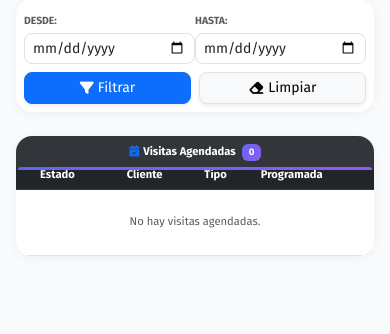
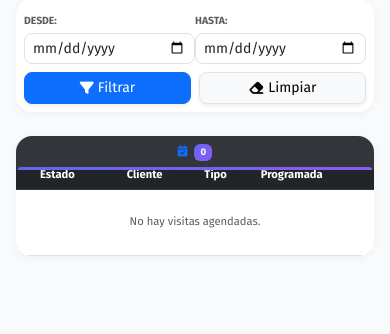
Before and after one commit to KevinAntoniooo/proespia.app, a Flask app: page /gestor_visitas/1 in a window 390 px wide. Shown: the part 124-458 px from the top of the page. Run offline with Flask 3, Linux system fonts and the light colour scheme; a user stored in the database is signed in; data comes from the database, SQL or seed files in the repository; data that the repository does not hold is empty; some libraries are stand-ins or nearby versions.

Commit message:
fix: mobile tabs solo iconos, texto visible desde sm

```diff
--- a/templates/gestor_visitas.html
+++ b/templates/gestor_visitas.html
@@ -149,18 +149,18 @@
             <ul class="nav nav-tabs card-header-tabs nav-justified" id="gvTabs" role="tablist">
                 <li class="nav-item">
                     <button class="nav-link active fw-bold small" id="agendadas-tab" data-bs-toggle="tab" data-bs-target="#tab_agendadas" role="tab">
-                        <i class="fa-solid fa-calendar-check me-1 text-primary"></i>Visitas Agendadas <span class="badge bg-primary ms-1">{{ visitas_agendadas|length }}</span>
+                        <i class="fa-solid fa-calendar-check text-primary"></i><span class="d-none d-sm-inline ms-1">Visitas Agendadas</span> <span class="badge bg-primary ms-1">{{ visitas_agendadas|length }}</span>
                     </button>
                 </li>
                 {% if usuario.rol == 'tecnico' %}
                 <li class="nav-item">
                     <button class="nav-link fw-bold small" id="fallas-pend-tab" data-bs-toggle="tab" data-bs-target="#tab_fallas_pend" role="tab">
-                        <i class="fa-solid fa-triangle-exclamation me-1 text-warning"></i>Fallas Reportadas <span class="badge bg-warning text-dark ms-1">{{ fallas_pendientes|length }}</span>
+                        <i class="fa-solid fa-triangle-exclamation text-warning"></i><span class="d-none d-sm-inline ms-1">Fallas Reportadas</span> <span class="badge bg-warning text-dark ms-1">{{ fallas_pendientes|length }}</span>
                     </button>
                 </li>
                 <li class="nav-item">
                     <button class="nav-link fw-bold small" id="realizadas-tab" data-bs-toggle="tab" data-bs-target="#tab_realizadas" role="tab">
-                        <i class="fa-solid fa-check-circle me-1 text-success"></i>Realizadas <span class="badge bg-success ms-1">{{ visitas_realizadas|length }}</span>
+                        <i class="fa-solid fa-check-circle text-success"></i><span class="d-none d-sm-inline ms-1">Realizadas</span> <span class="badge bg-success ms-1">{{ visitas_realizadas|length }}</span>
                     </button>
                 </li>
                 {% endif %}
```
